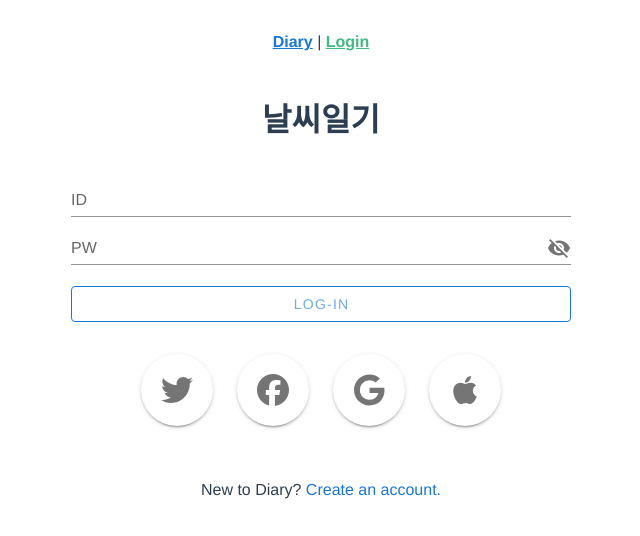
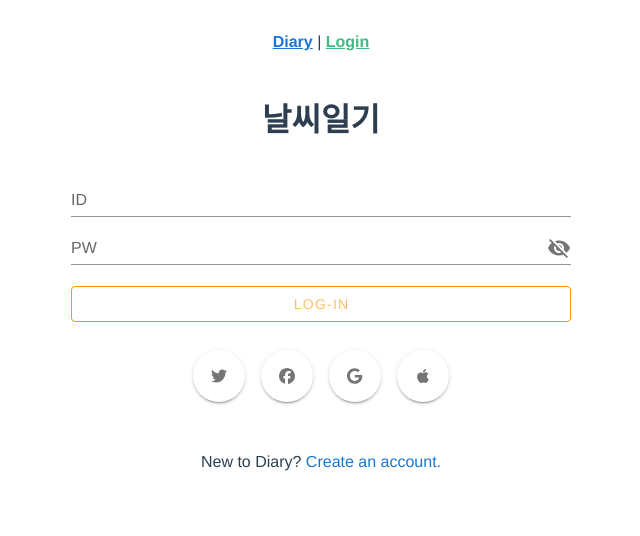
Before and after one commit to 2T1-JH-2016/weather-daily, a Vue app: page /login in a window 1280 px wide. Shown: the top 536 px of the page, without its empty margins (319-959 px from the left). Built offline with nearby package versions, Linux system fonts and the light colour scheme.

Commit message:
로그인뷰 테마 변경

```diff
--- a/src/views/LoginView.vue
+++ b/src/views/LoginView.vue
@@ -12,6 +12,7 @@
                 <div class="userInfo">
                     <v-text-field
                         clearable
+                        color="orange orange-darken-4"
                         label="ID"
                         p-10
                         v-model="info.id"
@@ -22,6 +23,7 @@
                         label="PW"
                         name="input-10-2"
                         v-model="info.pw"
+                        color="orange orange-darken-4"
                         hint="At least 8 characters"
                         class="input-group--focused"
                         :append-icon="pwShow ? 'mdi-eye' : 'mdi-eye-off'"
@@ -30,7 +32,7 @@
                         @click:append="pwShow = !pwShow"
                     ></v-text-field>
                     <v-btn
-                        color="primary"
+                        color="orange orange-darken-4"
                         outlined
                         plain
                         block
@@ -41,13 +43,12 @@
                             <v-btn
                                 v-for="i in icons"
                                 elevation="2"
-                                fab
                                 icon
-                                class="ma-3"
+                                class="ma-2"
                                 x-large
                                 :key="i.id"
                                 @click="oAuthLogin(i)"
-                            ><font-awesome-icon class="fa-2x" :icon="i.class" /></v-btn>
+                            ><font-awesome-icon :icon="i.class" /></v-btn>
                         </v-flex>
                     </v-row>
                     </div>
```
